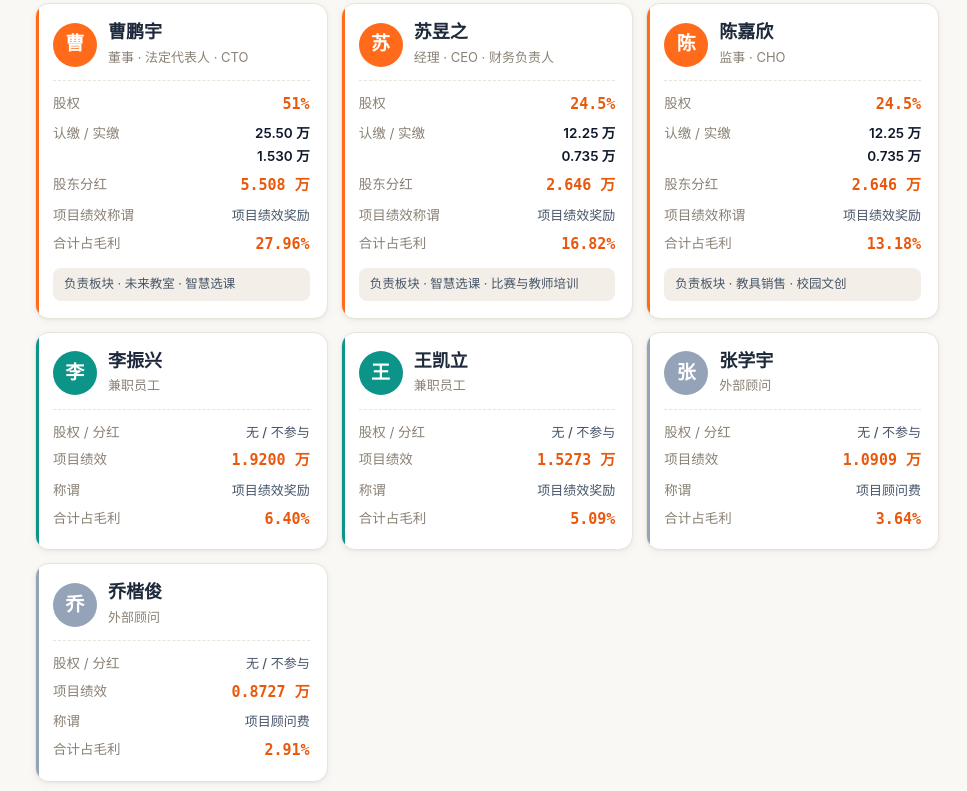
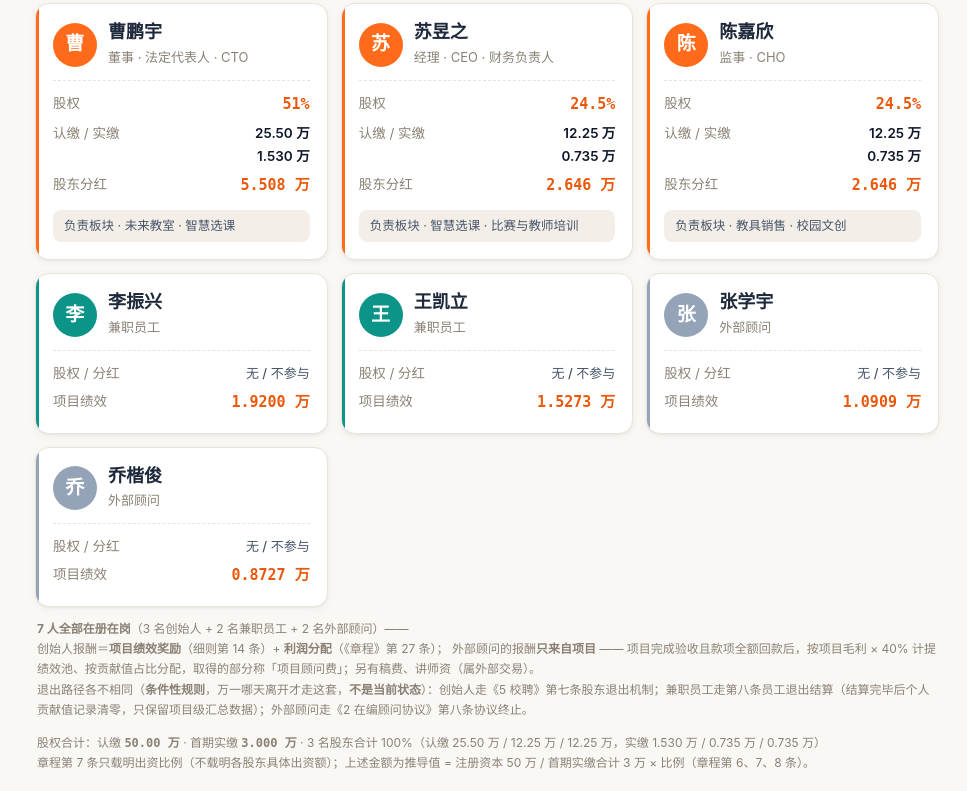
Before and after one commit to elio-cao/xinchuang-edu-preview, a plain HTML site: page index.html in a window 1280 px wide. Shown: the part 1441-2232 px from the top of the page, without its empty margins (313-1280 px from the left). Drawn offline with Linux system fonts and the light colour scheme.

Commit message:
preview: 公司资料总站改版预览（2 份文件）

```diff
--- a/index.html
+++ b/index.html
@@ -548,8 +548,6 @@ mark{background:#ffe9a8;color:inherit;border-radius:2px;padding:0 1px}
         <dt>股权</dt><dd class="big">51%</dd>
         <dt>认缴 / 实缴</dt><dd>25.50 万<br>1.530 万</dd>
         <dt>股东分红</dt><dd class="big">5.508 万</dd>
-        <dt>项目绩效称谓</dt><dd class="small">项目绩效奖励</dd>
-        <dt>合计占毛利</dt><dd class="big">27.96%</dd>
       </dl>
       <div class="pf">负责板块 · 未来教室 · 智慧选课</div>
     </div>
@@ -559,8 +557,6 @@ mark{background:#ffe9a8;color:inherit;border-radius:2px;padding:0 1px}
         <dt>股权</dt><dd class="big">24.5%</dd>
         <dt>认缴 / 实缴</dt><dd>12.25 万<br>0.735 万</dd>
         <dt>股东分红</dt><dd class="big">2.646 万</dd>
-        <dt>项目绩效称谓</dt><dd class="small">项目绩效奖励</dd>
-        <dt>合计占毛利</dt><dd class="big">16.82%</dd>
       </dl>
       <div class="pf">负责板块 · 智慧选课 · 比赛与教师培训</div>
     </div>
@@ -570,8 +566,6 @@ mark{background:#ffe9a8;color:inherit;border-radius:2px;padding:0 1px}
         <dt>股权</dt><dd class="big">24.5%</dd>
         <dt>认缴 / 实缴</dt><dd>12.25 万<br>0.735 万</dd>
         <dt>股东分红</dt><dd class="big">2.646 万</dd>
-        <dt>项目绩效称谓</dt><dd class="small">项目绩效奖励</dd>
-        <dt>合计占毛利</dt><dd class="big">13.18%</dd>
       </dl>
       <div class="pf">负责板块 · 教具销售 · 校园文创</div>
     </div>
@@ -580,8 +574,6 @@ mark{background:#ffe9a8;color:inherit;border-radius:2px;padding:0 1px}
       <dl>
         <dt>股权 / 分红</dt><dd class="small">无 / 不参与</dd>
         <dt>项目绩效</dt><dd class="big">1.9200 万</dd>
-        <dt>称谓</dt><dd class="small">项目绩效奖励</dd>
-        <dt>合计占毛利</dt><dd class="big">6.40%</dd>
       </dl>
     </div>
     <div class="pcard e">
@@ -589,8 +581,6 @@ mark{background:#ffe9a8;color:inherit;border-radius:2px;padding:0 1px}
       <dl>
         <dt>股权 / 分红</dt><dd class="small">无 / 不参与</dd>
         <dt>项目绩效</dt><dd class="big">1.5273 万</dd>
-        <dt>称谓</dt><dd class="small">项目绩效奖励</dd>
-        <dt>合计占毛利</dt><dd class="big">5.09%</dd>
       </dl>
     </div>
     <div class="pcard s">
@@ -598,8 +588,6 @@ mark{background:#ffe9a8;color:inherit;border-radius:2px;padding:0 1px}
       <dl>
         <dt>股权 / 分红</dt><dd class="small">无 / 不参与</dd>
         <dt>项目绩效</dt><dd class="big">1.0909 万</dd>
-        <dt>称谓</dt><dd class="small">项目顾问费</dd>
-        <dt>合计占毛利</dt><dd class="big">3.64%</dd>
       </dl>
     </div>
     <div class="pcard s">
@@ -607,8 +595,6 @@ mark{background:#ffe9a8;color:inherit;border-radius:2px;padding:0 1px}
       <dl>
         <dt>股权 / 分红</dt><dd class="small">无 / 不参与</dd>
         <dt>项目绩效</dt><dd class="big">0.8727 万</dd>
-        <dt>称谓</dt><dd class="small">项目顾问费</dd>
-        <dt>合计占毛利</dt><dd class="big">2.91%</dd>
       </dl>
     </div>
   </div>
```
